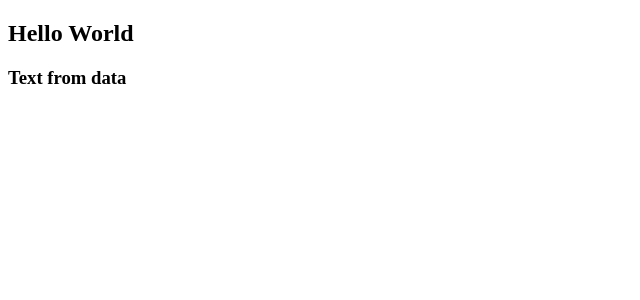
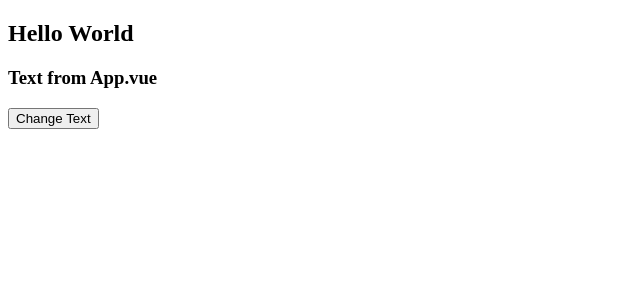
Before and after one commit to Queniex/Basic-Vue, a Vue app: page / in a window 1280 px wide. Shown: the top 300 px of the page, without its empty margins (0-640 px from the left). Built offline with nearby package versions, Linux system fonts and the light colour scheme.

Commit message:
Add Custom Events

```diff
--- a/src/App.vue
+++ b/src/App.vue
@@ -1,5 +1,5 @@
 <template>
-    <Header :text="text"/>
+    <Header @changeTitle="changeText" :text="text"/>
 </template>
 
 <script>
@@ -12,7 +12,12 @@
             },
         data(){
             return{
-                text:"Text from data"
+                text:"Text from App.vue"
+            }
+        },
+        methods:{
+            changeText(newText){
+                this.text = newText;
             }
         }
     }
--- a/src/components/Header.vue
+++ b/src/components/Header.vue
@@ -1,12 +1,24 @@
 <template>
    <h2>Hello World</h2>
    <h3>{{ text }}</h3>
+   <button @click="changeText">Change Text</button>
 </template>
 
 <script>
 export default {
     name: "Header",
-    props: ["text"]
+    props: ["text"],
+    data(){
+        return{
+            newText: "Text from Header.vue"
+        }
+    },
+    methods: {
+        changeText(){
+            this.$emit("changeTitle", this.newText);
+        }
+    },
+    emits: ["changeTitle"]
 }
 </script>
 
```
